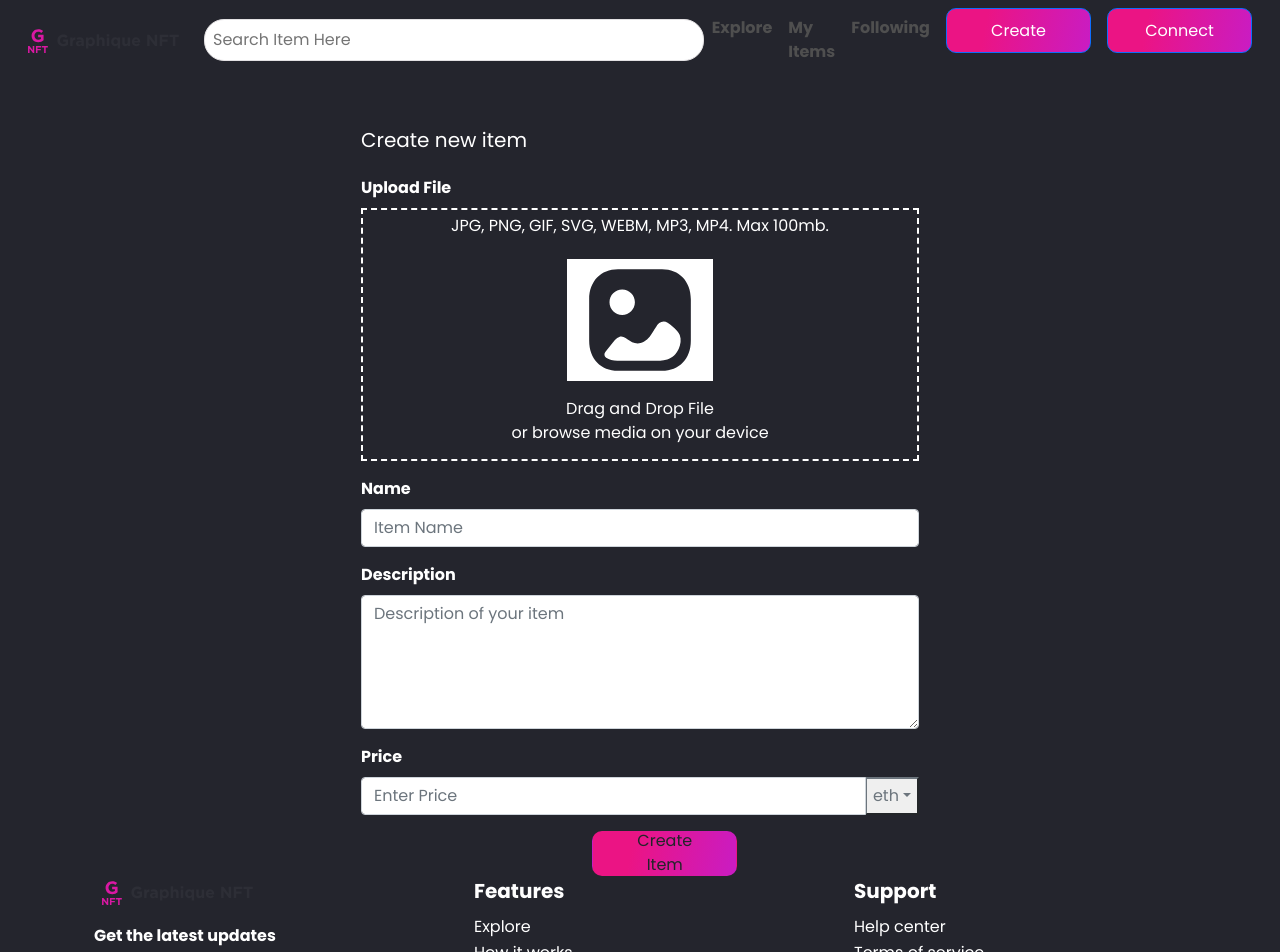
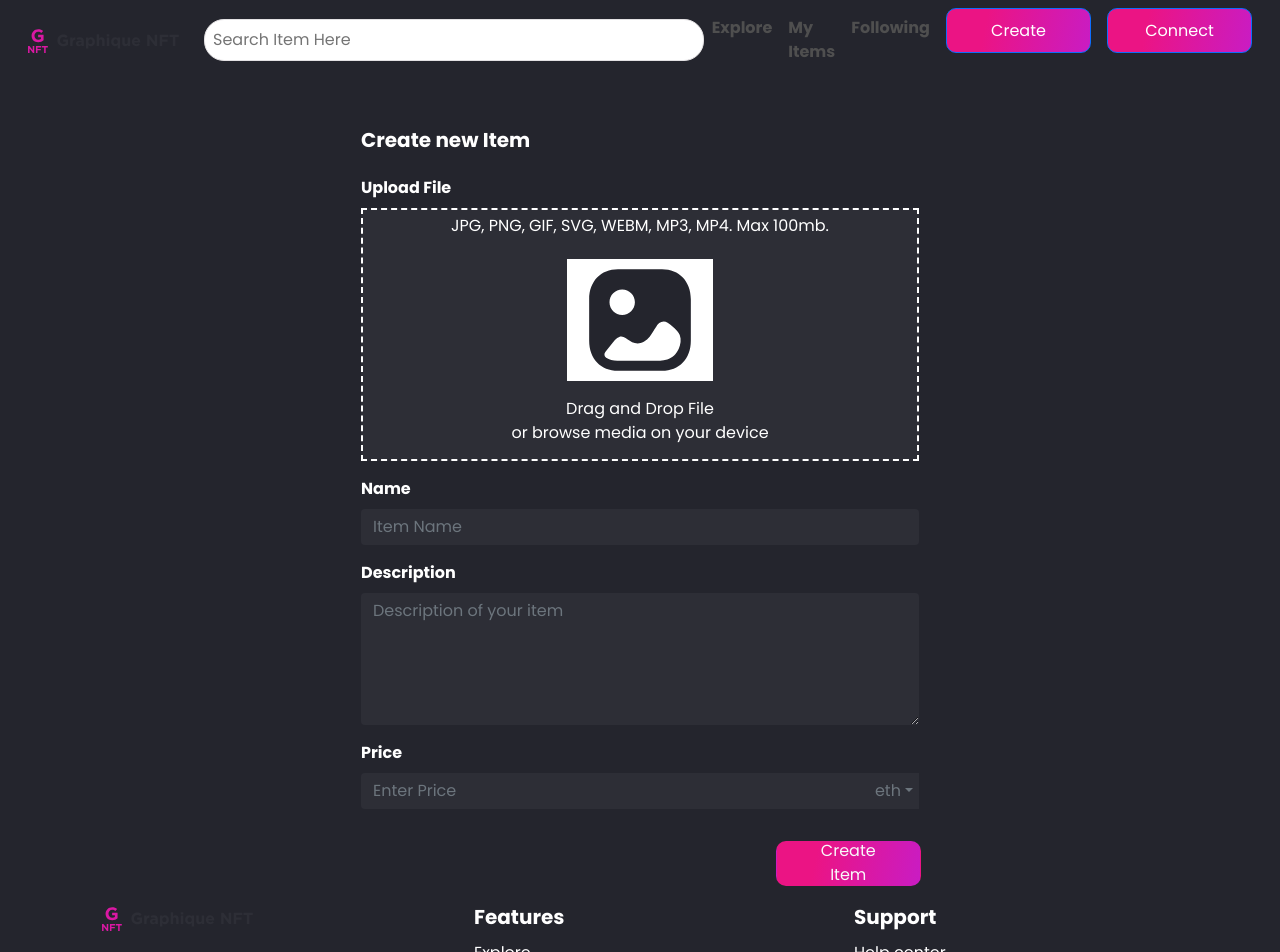
Before and after one commit to roshie/graphique-nft, a React (Create React App) app: page /create-item in a window 1280 px wide. Shown: the top 952 px of the page. Built offline with nearby package versions, Linux system fonts and the light colour scheme; a web font is replaced by a local one.

Commit message:
create items page

```diff
--- a/src/pages/CreateItem.jsx
+++ b/src/pages/CreateItem.jsx
@@ -1,11 +1,11 @@
 import { Card, Form } from "react-bootstrap";
 import Image from "../assets/images/image.svg";
 
-export default function CreateItem() {
+export default function CreateItem(props) {
   return (
     <>
       <div className="container d-flex mt-5 justify-content-center">
-        <h5 className="w-50 text-start mb-4 w-md-100">Create new item</h5>
+        <h5 className="w-50 text-start mb-4 d-none d-md-block"><b>Create new Item</b></h5>
       </div>
       <div className="container d-flex justify-content-center">
         <Form className="col-md-6 col-12">
@@ -15,11 +15,11 @@ export default function CreateItem() {
           {/* <Card className="h-50" style={{border: "dashed "}}></Card> */}
           <div
             className="d-flex justify-content-center"
-            style={{ position: "relative" }}
+            style={{ position: "relative", backgroundColor: props.theme.form}}
           >
-            <div className="d-flex row justify-content-center align-items-center" >
+            <div className="d-flex row justify-content-center align-items-center">
               <h6 className="text-center mt-2">JPG, PNG, GIF, SVG, WEBM, MP3, MP4. Max 100mb.</h6>
-            <img src={Image} className="img-fluid m-3 w-25 bg-white" alt=" " />
+            <img src={Image} className="img-fluid m-3 w-25" style={{backgroundColor: props.theme.image}} alt=" " />
             <p className="text-center"> Drag and Drop File <br/>or browse media on your device</p>
             </div>
 
@@ -35,11 +35,11 @@ export default function CreateItem() {
               >
               </div>
           </div>
-          <Form.Group className="mb-3 mt-3" controlId="exampleForm.ControlInput1">
+          <Form.Group className="mb-3 mt-3" controlId="exampleForm.ControlInput1" >
             <Form.Label>
               <b>Name</b>
             </Form.Label>
-            <Form.Control type="name" placeholder="Item Name" />
+            <Form.Control type="name" placeholder="Item Name"  style={{backgroundColor: props.theme.form, border:"none"}}/>
           </Form.Group>
           <Form.Group
             className="mb-3 mt-3"
@@ -52,6 +52,7 @@ export default function CreateItem() {
               as="textarea"
               rows={5}
               placeholder="Description of your item"
+              style={{backgroundColor: props.theme.form, border:"none"}}
             />
           </Form.Group>
           <Form.Group className="mb-3" controlId="exampleForm.Select1">
@@ -64,12 +65,14 @@ export default function CreateItem() {
                 class="form-control"
                 placeholder="Enter Price"
                 aria-label="Text input with dropdown button"
+                style={{backgroundColor: props.theme.form, border:"none"}}
               />
               <button
                 class="btn-outline-secondary dropdown-toggle"
                 type="button"
                 data-bs-toggle="dropdown"
                 aria-expanded="false"
+                style={{backgroundColor: props.theme.form, border:"none"}}
               >
                 eth
               </button>
@@ -82,8 +85,8 @@ export default function CreateItem() {
               </ul>
             </div>
           </Form.Group>
-          <div className="container w-25">
-            <button className="btn mt-3">Create Item</button>
+          <div className="row justify-content-end">
+            <button className="btn text-light w-25 my-3">Create Item</button>
           </div>
         </Form>
       </div>
--- a/src/theme.js
+++ b/src/theme.js
@@ -24,6 +24,8 @@ export const lightTheme = {
   navLink: colors.grey2,
   navLinkActive: colors.black1,
   border: colors.grey1,
+  image: colors.white,
+  form: colors.white,
   ...props,
 };
 
@@ -34,5 +36,7 @@ export const darkTheme = {
   navLink: colors.grey3,
   navLinkActive: colors.white,
   border: colors.black1,
+  image: colors.white,
+  form: colors.black1,
   ...props,
 };
```
Also changed, not shown: src/assets/css/index.css (line endings or trailing spaces).
